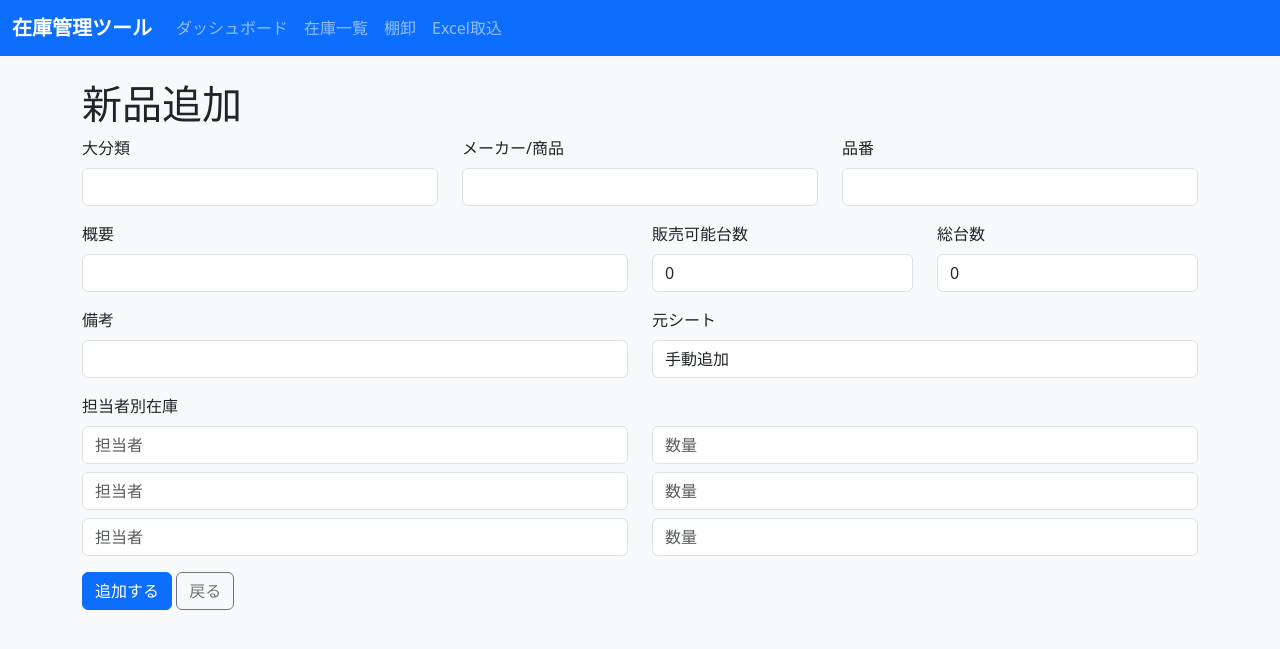
After one commit to 970628809/Inventory, a Flask app: page /inventory/new in a window 1280 px wide. The commit adds this page. Shown: the top 649 px of the page. Run offline with Flask 2, Linux system fonts and the light colour scheme; data comes from the database, SQL or seed files in the repository.

Commit message:
view done

```diff
--- a/inventory_app/app.py
+++ b/inventory_app/app.py
@@ -173,6 +173,52 @@ def parse_int(value):
             return int(float(value))
         except Exception:
             return 0
+
+
+def parse_staff_stock_form():
+    staff_stock = {}
+    names = request.form.getlist("staff_name")
+    quantities = request.form.getlist("staff_quantity")
+    for name, quantity in zip(names, quantities):
+        name = name.strip()
+        stock = parse_int(quantity)
+        if name and stock != 0:
+            staff_stock[name] = stock
+    return staff_stock
+
+
+def get_inventory_form_options(conn):
+    categories = [
+        row[0] for row in conn.execute(
+            "SELECT DISTINCT big_category FROM products WHERE big_category IS NOT NULL AND big_category != '' ORDER BY big_category"
+        ).fetchall()
+    ]
+    makers = [
+        row[0] for row in conn.execute(
+            "SELECT DISTINCT maker_or_product FROM products WHERE maker_or_product IS NOT NULL AND maker_or_product != '' ORDER BY maker_or_product"
+        ).fetchall()
+    ]
+    source_sheets = [
+        row[0] for row in conn.execute(
+            "SELECT DISTINCT source_sheet FROM products WHERE source_sheet IS NOT NULL AND source_sheet != '' ORDER BY source_sheet"
+        ).fetchall()
+    ]
+    staff_names = set()
+    rows = conn.execute(
+        "SELECT staff_stock_json FROM products WHERE staff_stock_json IS NOT NULL AND staff_stock_json != ''"
+    ).fetchall()
+    for row in rows:
+        try:
+            staff_names.update(json.loads(row[0]).keys())
+        except Exception:
+            continue
+    return {
+        "categories": categories,
+        "makers": makers,
+        "source_sheets": source_sheets,
+        "staff_names": sorted(staff_names),
+        "quantities": list(range(0, 21)),
+    }
 
 
 def compute_stock_delta(operation_type, quantity):
@@ -642,6 +688,83 @@ def inventory():
     )
 
 
+@app.route("/inventory/new", methods=["GET", "POST"])
+def inventory_new():
+    conn = get_db_connection()
+    options = get_inventory_form_options(conn)
+    error_message = None
+    form_data = {}
+
+    if request.method == "POST":
+        form_data = request.form.to_dict()
+        big_category = request.form.get("big_category", "").strip()
+        maker_or_product = request.form.get("maker_or_product", "").strip()
+        overview = request.form.get("overview", "").strip()
+        sku = request.form.get("sku", "").strip()
+        available_stock = parse_int(request.form.get("available_stock"))
+        total_stock = parse_int(request.form.get("total_stock"))
+        notes = request.form.get("notes", "").strip()
+        source_sheet = request.form.get("source_sheet", "").strip() or "手動追加"
+        staff_stock = parse_staff_stock_form()
+
+        if not big_category:
+            error_message = "大分類を入力してください。"
+        elif not maker_or_product:
+            error_message = "メーカー/商品を入力してください。"
+        elif not sku:
+            error_message = "品番を入力してください。"
+        elif available_stock < 0 or total_stock < 0:
+            error_message = "台数は0以上で入力してください。"
+        else:
+            existing = conn.execute("SELECT id FROM products WHERE sku = ?", (sku,)).fetchone()
+            if existing:
+                error_message = "同じ品番の商品がすでにあります。"
+
+        if error_message is None:
+            source_row = conn.execute(
+                "SELECT COALESCE(MAX(source_row), 0) + 1 FROM products WHERE source_sheet = ?",
+                (source_sheet,),
+            ).fetchone()[0]
+            now = datetime.now().strftime("%Y-%m-%d %H:%M:%S")
+            conn.execute(
+                "INSERT INTO products (source_sheet, source_row, big_category, maker_or_product, overview, sku, stock_status, display_flag, available_stock, total_stock, reorder_point, staff_stock_json, notes, imported_at, current_stock, name, category, location, created_at, updated_at) VALUES (?, ?, ?, ?, ?, ?, ?, ?, ?, ?, ?, ?, ?, ?, ?, ?, ?, ?, ?, ?)",
+                (
+                    source_sheet,
+                    source_row,
+                    big_category,
+                    maker_or_product,
+                    overview,
+                    sku,
+                    "",
+                    "",
+                    available_stock,
+                    total_stock,
+                    0,
+                    json.dumps(staff_stock, ensure_ascii=False),
+                    notes,
+                    now,
+                    available_stock,
+                    maker_or_product,
+                    big_category,
+                    "",
+                    now,
+                    now,
+                ),
+            )
+            conn.commit()
+            conn.close()
+            flash("新品を追加しました。", "success")
+            return redirect(url_for("inventory"))
+
+    conn.close()
+    return render_template(
+        "inventory_new.html",
+        options=options,
+        error_message=error_message,
+        form_data=form_data,
+    )
+
+
 @app.route("/stocktaking")
 def stocktaking():
     params = parse_search_args()
--- a/inventory_app/static/style.css
+++ b/inventory_app/static/style.css
@@ -65,8 +65,8 @@ td.stock-table-overview small {
 }
 
 .stock-table-staff {
-  max-width: 5.5rem;
-  width: 5.5rem;
+  max-width: 7.5rem;
+  width: 7.5rem;
 }
 
 .stock-table-notes {
@@ -81,7 +81,12 @@ td.stock-table-notes small {
 }
 
 .stock-table-source {
-  min-width: 8rem;
+  min-width: 6.5rem;
+  white-space: nowrap;
+}
+
+.stock-table thead th {
+  text-align: center;
   white-space: nowrap;
 }
 
--- /dev/null
+++ b/inventory_app/templates/inventory_new.html
@@ -0,0 +1,89 @@
+{% extends 'base.html' %}
+{% block content %}
+  <h1>新品追加</h1>
+
+  {% if error_message %}
+    <div class="alert alert-danger">{{ error_message }}</div>
+  {% endif %}
+
+  <form method="post" class="row gy-3">
+    <div class="col-md-4">
+      <label class="form-label">大分類</label>
+      <input name="big_category" class="form-control" list="categoryOptions" value="{{ form_data.big_category or '' }}" required>
+      <datalist id="categoryOptions">
+        {% for category in options.categories %}
+          <option value="{{ category }}">
+        {% endfor %}
+      </datalist>
+    </div>
+    <div class="col-md-4">
+      <label class="form-label">メーカー/商品</label>
+      <input name="maker_or_product" class="form-control" list="makerOptions" value="{{ form_data.maker_or_product or '' }}" required>
+      <datalist id="makerOptions">
+        {% for maker in options.makers %}
+          <option value="{{ maker }}">
+        {% endfor %}
+      </datalist>
+    </div>
+    <div class="col-md-4">
+      <label class="form-label">品番</label>
+      <input name="sku" class="form-control" value="{{ form_data.sku or '' }}" required>
+    </div>
+
+    <div class="col-md-6">
+      <label class="form-label">概要</label>
+      <input name="overview" class="form-control" value="{{ form_data.overview or '' }}">
+    </div>
+    <div class="col-md-3">
+      <label class="form-label">販売可能台数</label>
+      <input type="number" name="available_stock" class="form-control" list="quantityOptions" min="0" value="{{ form_data.available_stock or 0 }}">
+    </div>
+    <div class="col-md-3">
+      <label class="form-label">総台数</label>
+      <input type="number" name="total_stock" class="form-control" list="quantityOptions" min="0" value="{{ form_data.total_stock or 0 }}">
+      <datalist id="quantityOptions">
+        {% for quantity in options.quantities %}
+          <option value="{{ quantity }}">
+        {% endfor %}
+      </datalist>
+    </div>
+
+    <div class="col-md-6">
+      <label class="form-label">備考</label>
+      <input name="notes" class="form-control" value="{{ form_data.notes or '' }}">
+    </div>
+    <div class="col-md-6">
+      <label class="form-label">元シート</label>
+      <input name="source_sheet" class="form-control" list="sourceSheetOptions" value="{{ form_data.source_sheet or '手動追加' }}">
+      <datalist id="sourceSheetOptions">
+        {% for source_sheet in options.source_sheets %}
+          <option value="{{ source_sheet }}">
+        {% endfor %}
+      </datalist>
+    </div>
+
+    <div class="col-12">
+      <label class="form-label">担当者別在庫</label>
+      <div class="row gy-2">
+        {% for index in range(3) %}
+          <div class="col-md-6">
+            <input name="staff_name" class="form-control" list="staffOptions" placeholder="担当者">
+          </div>
+          <div class="col-md-6">
+            <input type="number" name="staff_quantity" class="form-control" list="quantityOptions" min="0" placeholder="数量">
+          </div>
+        {% endfor %}
+      </div>
+      <datalist id="staffOptions">
+        {% for staff_name in options.staff_names %}
+          <option value="{{ staff_name }}">
+        {% endfor %}
+      </datalist>
+    </div>
+
+    <div class="col-12">
+      <button type="submit" class="btn btn-primary">追加する</button>
+      <a href="{{ url_for('inventory') }}" class="btn btn-outline-secondary">戻る</a>
+    </div>
+  </form>
+{% endblock %}
--- a/inventory_app/templates/stocktaking.html
+++ b/inventory_app/templates/stocktaking.html
@@ -47,7 +47,7 @@
   </form>
 
   <div class="table-responsive">
-    <table class="table table-bordered table-hover align-middle table-sm">
+    <table class="table table-bordered table-hover align-middle table-sm stock-table">
       <thead class="table-dark sticky-top">
         <tr>
           <th class="text-center">大分類</th>
```
Also changed, not shown: inventory_app/templates/inventory.html (+5 -2 lines).
